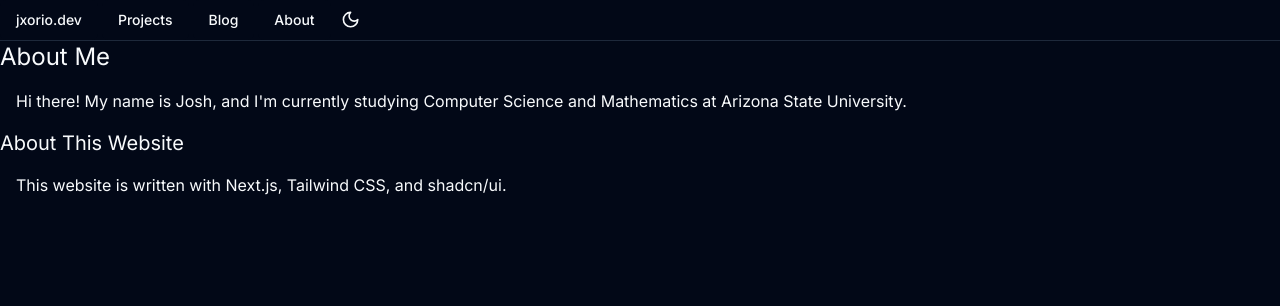
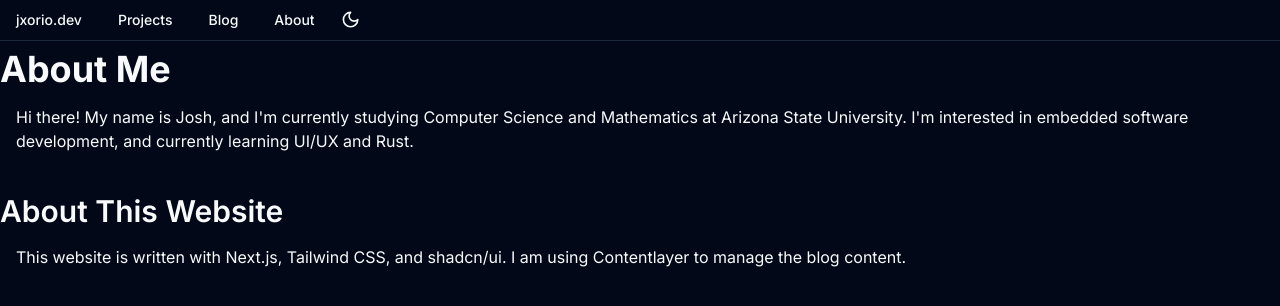
Before and after one commit to joshtenorio/joshtenorio.github.io, a Next.js app: page /about in a window 1280 px wide. Shown: the top 306 px of the page. Built offline with nearby package versions, Linux system fonts and the light colour scheme.

Commit message:
slightly more content in about

```diff
--- a/app/about/page.tsx
+++ b/app/about/page.tsx
@@ -3,13 +3,19 @@ import React from 'react'
 function Page() {
   return (
     <div>
-      <h1 className='text-2xl'>About Me</h1>
+      <h1 className='mt-2 scroll-m-20 text-4xl font-bold'>About Me</h1>
       <p className='m-4'>
-      {`Hi there! My name is Josh, and I'm currently studying Computer Science and Mathematics at Arizona State University.`}
+      {`
+      Hi there! My name is Josh, and I'm currently studying Computer Science and Mathematics at Arizona State University.
+      I'm interested in embedded software development, and currently learning UI/UX and Rust.
+      `}
       </p>
-      <h2 className='text-xl'>About This Website</h2>
+      <h2 className='mt-10 scroll-m-20 text-3xl font-semibold'>About This Website</h2>
       <p className='m-4'>
+      {`
       This website is written with Next.js, Tailwind CSS, and shadcn/ui.
+      I am using Contentlayer to manage the blog content.
+      `}
       </p>
     </div>
   )
```
